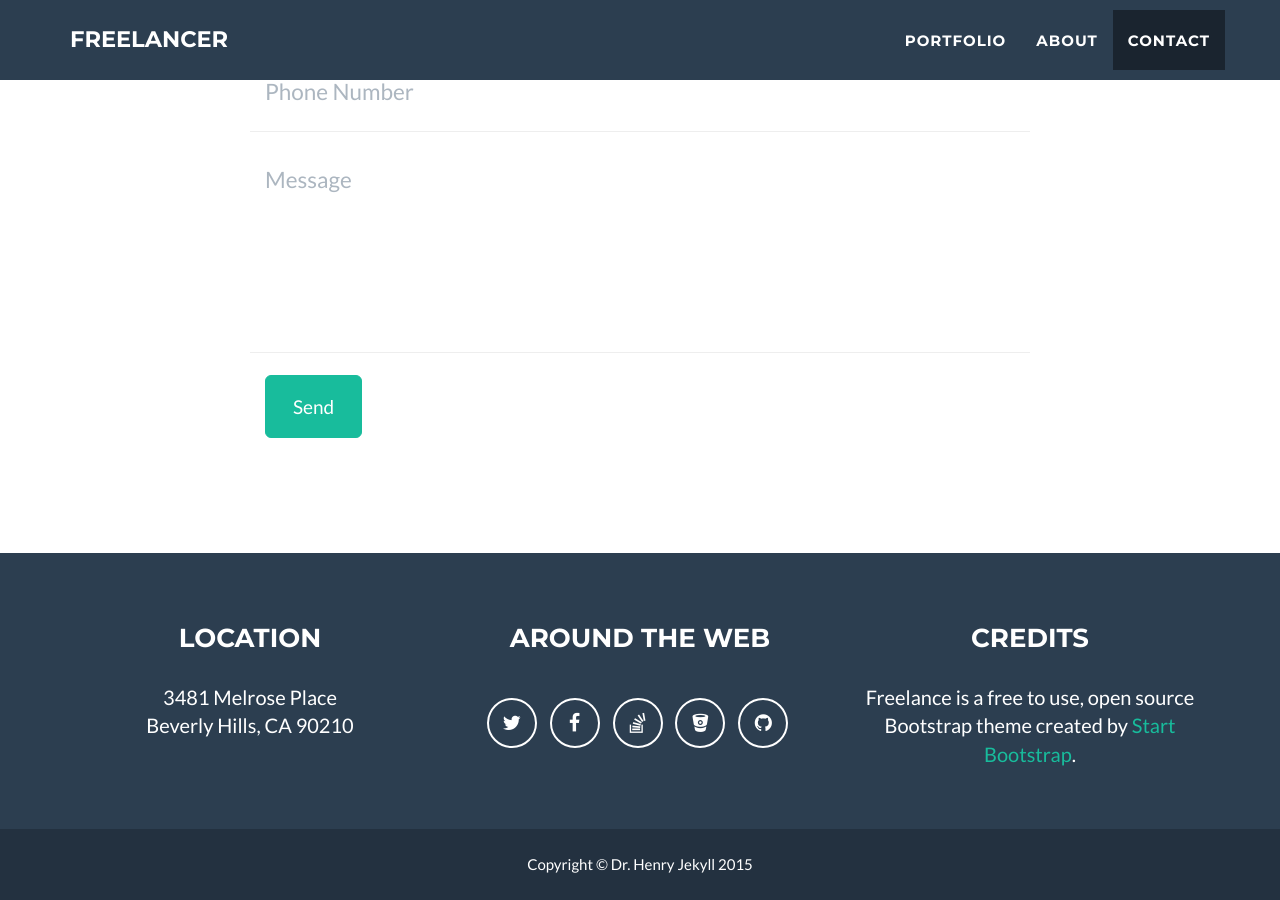
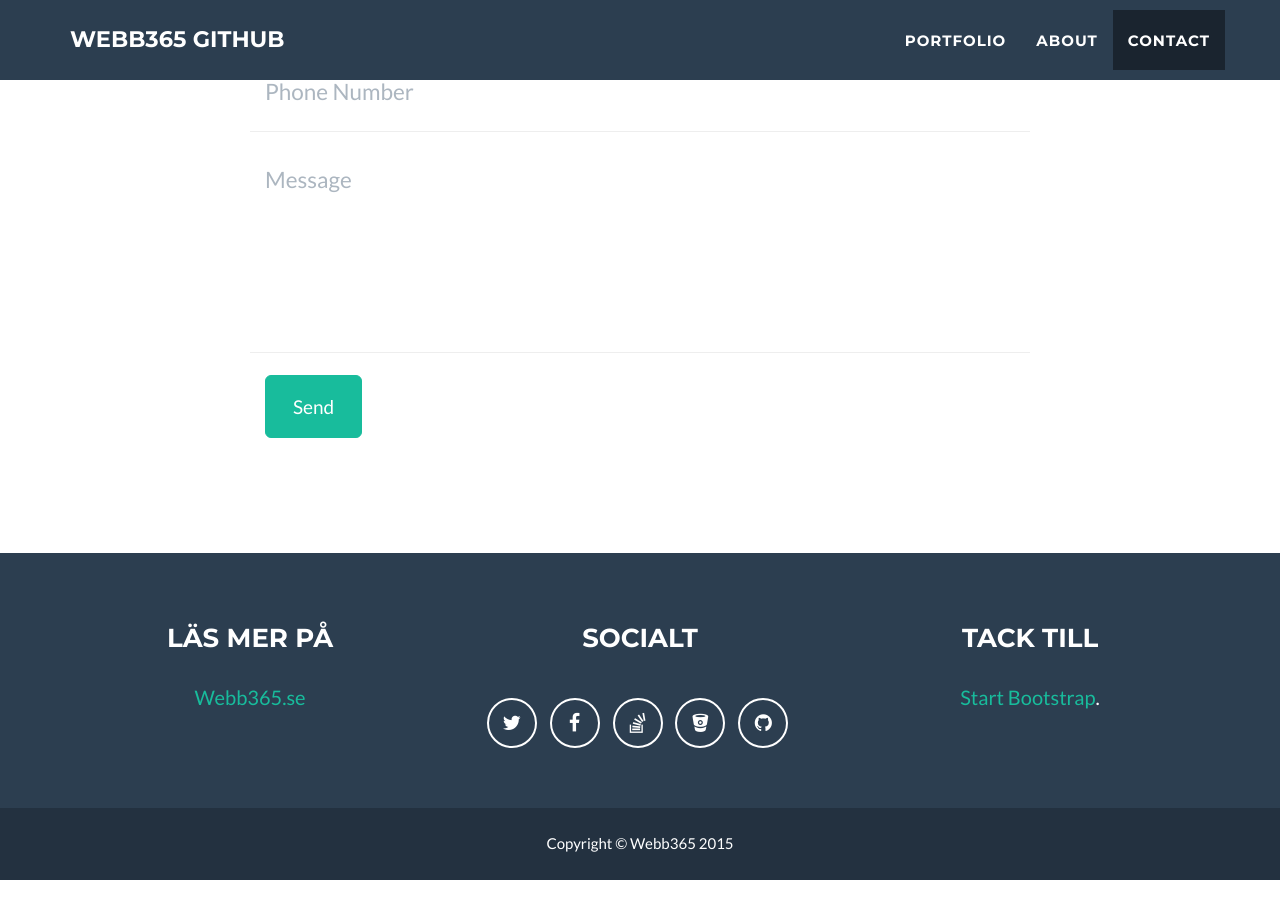
Before and after one commit to webb365/webb365.github.io, a Jekyll site: the page built from index.html, in a window 1280 px wide and 900 px high, scrolled down 2590 px. Built offline with Jekyll 4.4.1, drawn with Linux system fonts in a browser that asks for light colours; some of the changed text lies outside the part shown.

Commit message:
Första versionen

```diff
--- a/_config.yml
+++ b/_config.yml
@@ -1,7 +1,7 @@
 # Site settings
-title: Freelancer
-email: your-email@domain.com
-description: "Write an awesome description for your new site here. You can edit this line in _config.yml. It will appear in your document head meta (for Google search results) and in your feed.xml site description."
+title: Webb365 Github
+email: admin@webb365.se
+description: "Alla projekt som är skapade av Webb365 presenteras på denna sida."
 
 # Color settings (hex-codes without the leading hash-tag)
 color:
@@ -11,10 +11,10 @@ color:
 
 # Footer settings
 footer:
-  copyright: Dr. Henry Jekyll
-  location: Location
-  social: Around the Web
-  credits: Credits
+  copyright: Webb365
+  location: Läs mer på
+  social: Socialt
+  credits: Tack till
 
 # Social networks usernames (many more available: google-plus, flickr, dribbble, pinterest, instagram, tumblr, linkedin, etc.)
 social:
@@ -31,11 +31,10 @@ social:
 
 # Postal address (add as many lines as necessary)
 address:
-  - line: 3481 Melrose Place
-  - line: Beverly Hills, CA 90210
+  - line: '<a href="http://webb365.se" >Webb365.se</a>'
 
 # Credits content
-credits: 'Freelance is a free to use, open source Bootstrap theme created by <a href="http://startbootstrap.com">Start Bootstrap</a>.'
+credits: '<a href="http://startbootstrap.com" rel="nofollow">Start Bootstrap</a>.'
 
 # Build settings
 markdown: kramdown
```
Also changed, not shown: README.md (deleted), screenshot.png (deleted).
